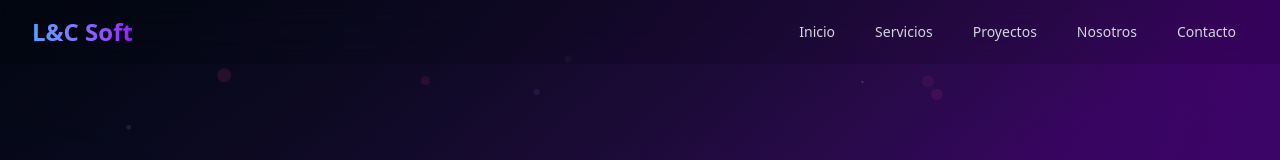
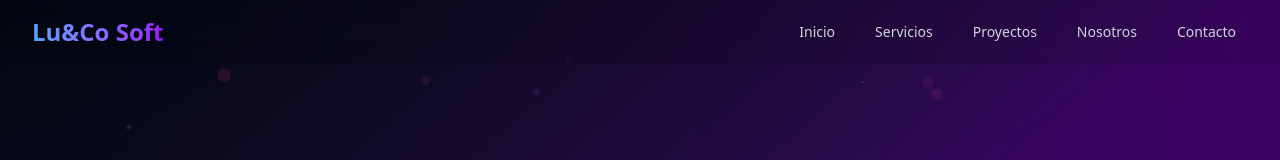
Before and after one commit to LucaVallazza/lucosoft-landing, a React (Vite) app: page / in a window 1280 px wide. Shown: the top 160 px of the page. Built offline with nearby package versions, Linux system fonts and the light colour scheme.

Commit message:
fix: deploy fixes

```diff
--- a/src/components/Navbar.tsx
+++ b/src/components/Navbar.tsx
@@ -17,7 +17,7 @@ const Navbar = ({ isMobileMenuOpen, setIsMobileMenuOpen, scrollToSection }: Navb
             animate={{ opacity: 1, x: 0 }}
             className="text-2xl font-bold bg-gradient-to-r from-blue-400 to-purple-600 bg-clip-text text-transparent"
           >
-            L&C Soft
+            Lu&Co Soft
           </motion.div>
 
           {/* Desktop Menu */}
```
